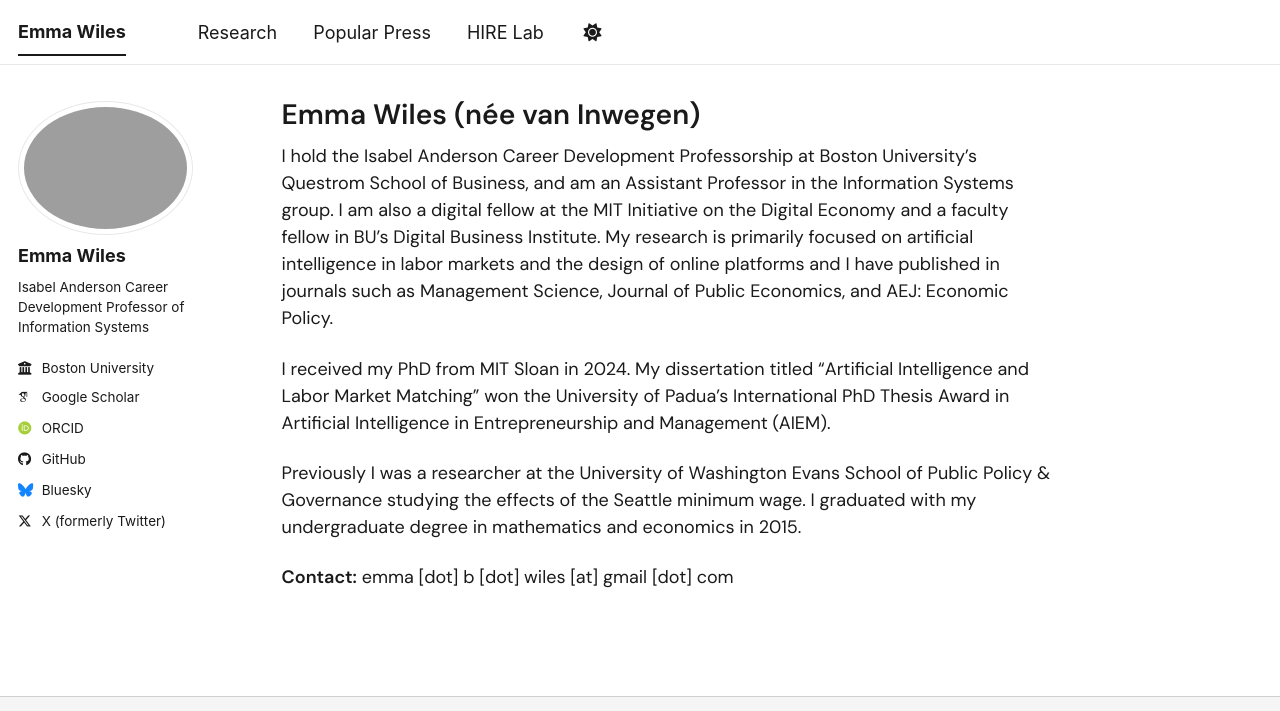
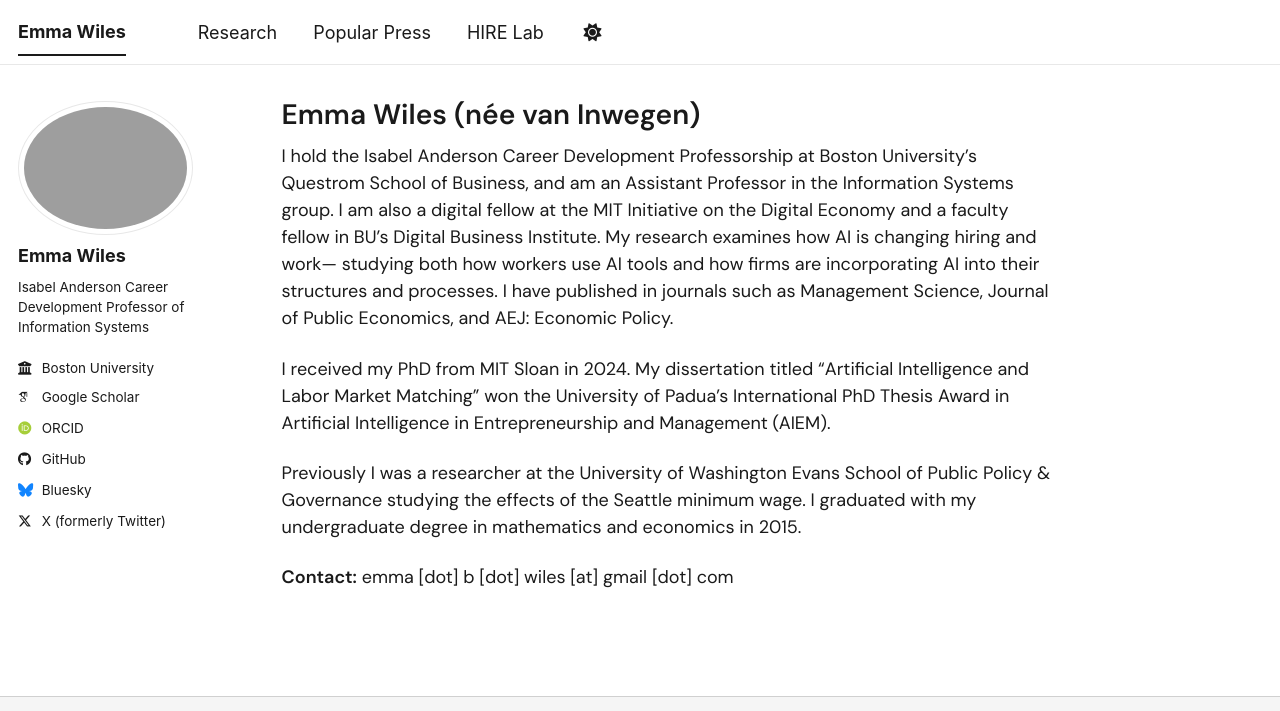
Before and after one commit to emmawiles/emmawiles.github.io, a Jekyll site: the page built from _pages/about.md, in a window 1280 px wide and 933 px high, cut to the strip 0-711 px from the top of the window. Built offline with Jekyll 4.4.1, drawn with Linux system fonts in a browser that asks for light colours; some web fonts are replaced; a script bundle is joined from its source files by our own code; library files that are not in the unit come from our copies.

Commit message:
about me

```diff
--- a/_pages/about.md
+++ b/_pages/about.md
@@ -7,7 +7,7 @@ redirect_from:
   - /about.html
 ---
 
-I hold the Isabel Anderson Career Development Professorship at Boston University's Questrom School of Business, and am an Assistant Professor in the Information Systems group. I am also a digital fellow at the MIT Initiative on the Digital Economy and a faculty fellow in BU's Digital Business Institute. My research is primarily focused on artificial intelligence in labor markets and the design of online platforms and I have published in journals such as Management Science, Journal of Public Economics, and AEJ: Economic Policy.
+I hold the Isabel Anderson Career Development Professorship at Boston University's Questrom School of Business, and am an Assistant Professor in the Information Systems group. I am also a digital fellow at the MIT Initiative on the Digital Economy and a faculty fellow in BU's Digital Business Institute. My research examines how AI is changing hiring and work— studying both how workers use AI tools and how firms are incorporating AI into their structures and processes. I have published in journals such as Management Science, Journal of Public Economics, and AEJ: Economic Policy.
 
 I received my PhD from MIT Sloan in 2024. My dissertation titled "Artificial Intelligence and Labor Market Matching" won the University of Padua's International PhD Thesis Award in Artificial Intelligence in Entrepreneurship and Management (AIEM).
 
```
